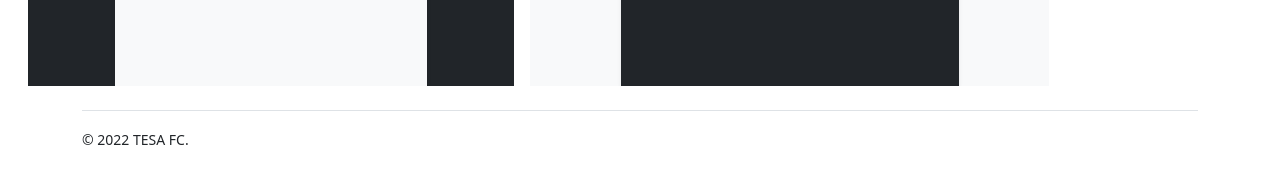
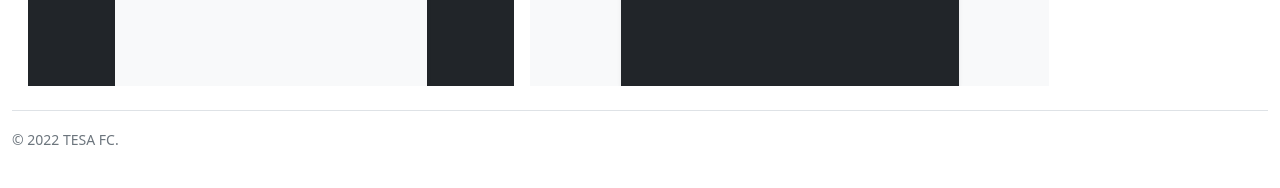
Before and after one commit to tesafc/www2, a Jekyll site: the page built from index.html, in a window 1280 px wide. Shown: the part 922-1110 px from the top of the page. Built offline with Jekyll 4.4.1, drawn with Linux system fonts in a browser that asks for light colours.

Commit message:
Update default.html

```diff
--- a/_layouts/default.html
+++ b/_layouts/default.html
@@ -31,9 +31,9 @@
       {{ content }}
     </main>
     <footer>
-      <div class="container">
+      <div class="container-fluid">
         <div class="py-3 my-4 border-top">
-          <small>© 2022 TESA FC.</small>
+          <small class="text-secondary">© 2022 TESA FC.</small>
         </div>
       </div>
     </footer>
```
